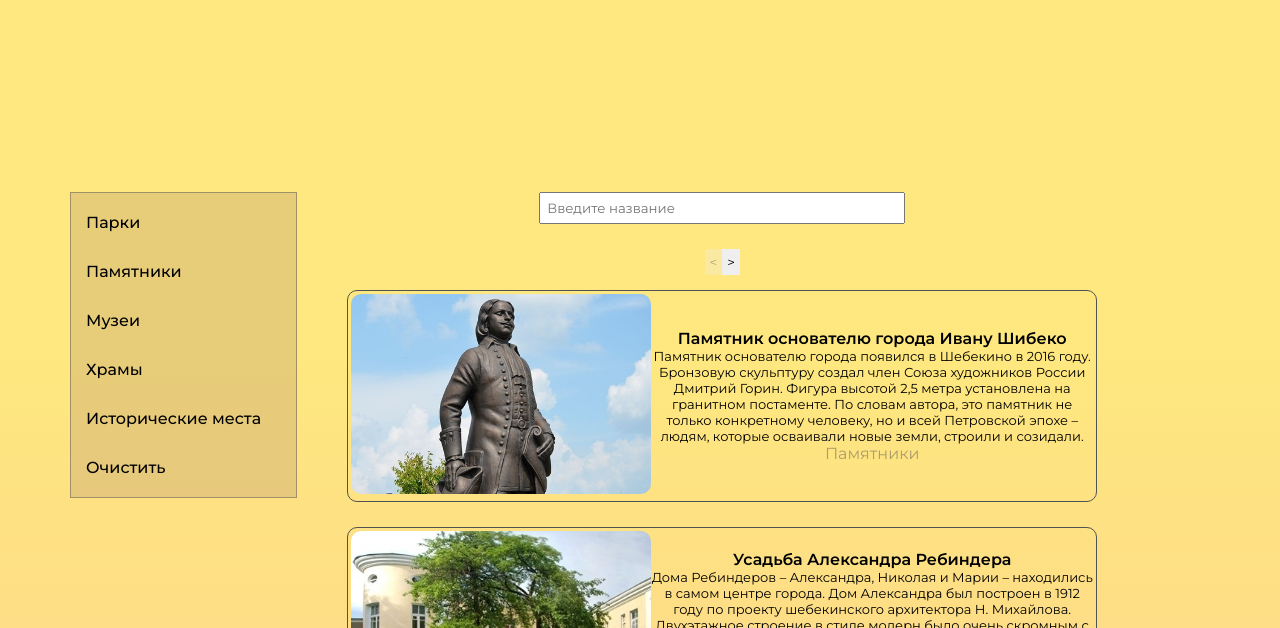
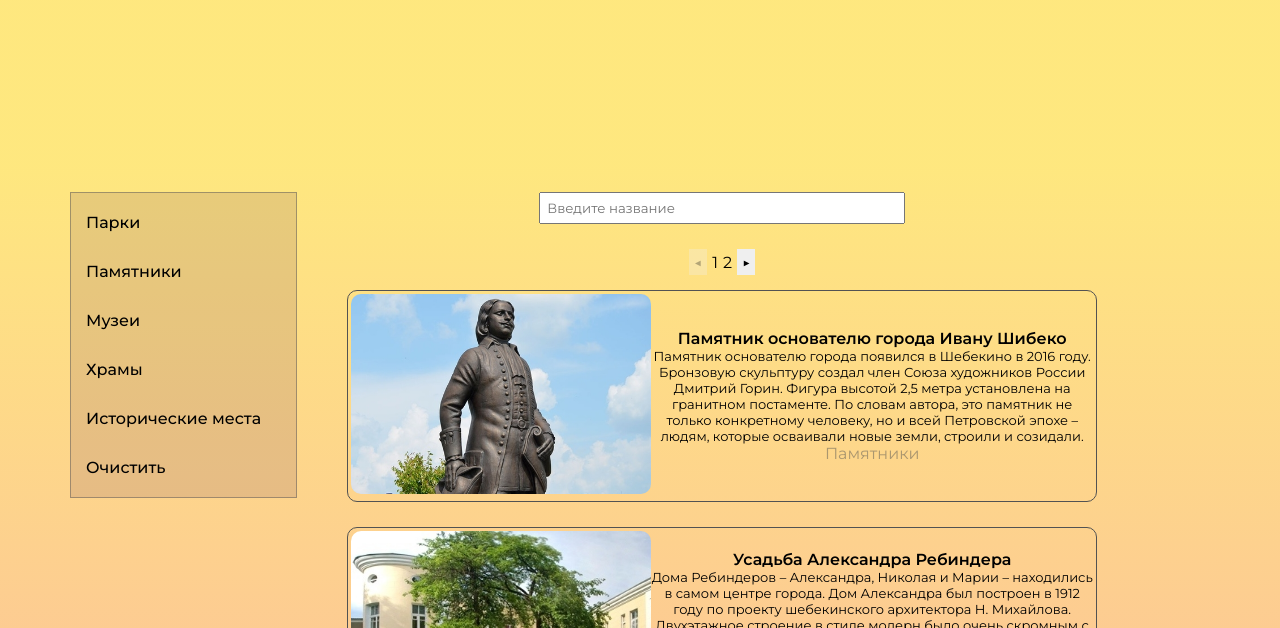
Before and after one commit to MrHurma/Guide, a plain HTML site: page showplace.html in a window 1280 px wide. Shown: the part 172-800 px from the top of the page. Drawn offline with Linux system fonts and the light colour scheme.

Commit message:
pagination update

```diff
--- a/assets/scripts/sort.js
+++ b/assets/scripts/sort.js
@@ -91,6 +91,7 @@ function showPage(page) {
     });
     updatePagination();
 }
+showPage(currentPage)
 function updatePagination() {
     document.getElementById('page__numbers').innerHTML = '';
     for (let i = 1; i <= totalPages; i++) {
--- a/showplace.html
+++ b/showplace.html
@@ -50,9 +50,9 @@
                         <input type="search" name="search" size="40px" placeholder="Введите название" class="search__input_search" id="search">
                     </div>
                     <div class="pagination">
-                        <button id="prev" class="pagination__btn" disabled><</button>
+                        <button id="prev" class="pagination__btn" disabled>◀</button>
                         <p id="page__numbers"></p>
-                        <button id="next" class="pagination__btn">></button>
+                        <button id="next" class="pagination__btn">▶</button>
                     </div>
                     <div class="search__block">
                         <div class="search__box" id="card_1">
```
